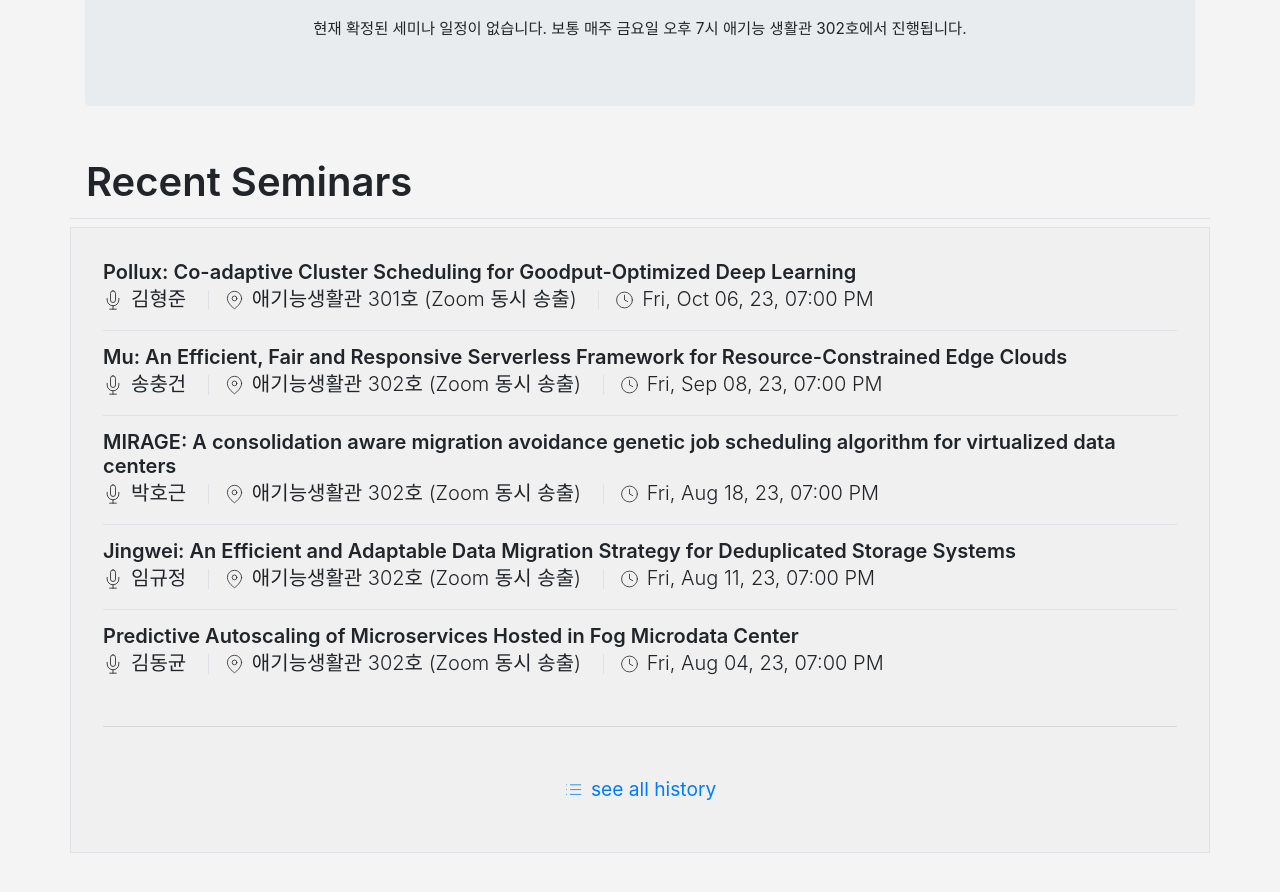
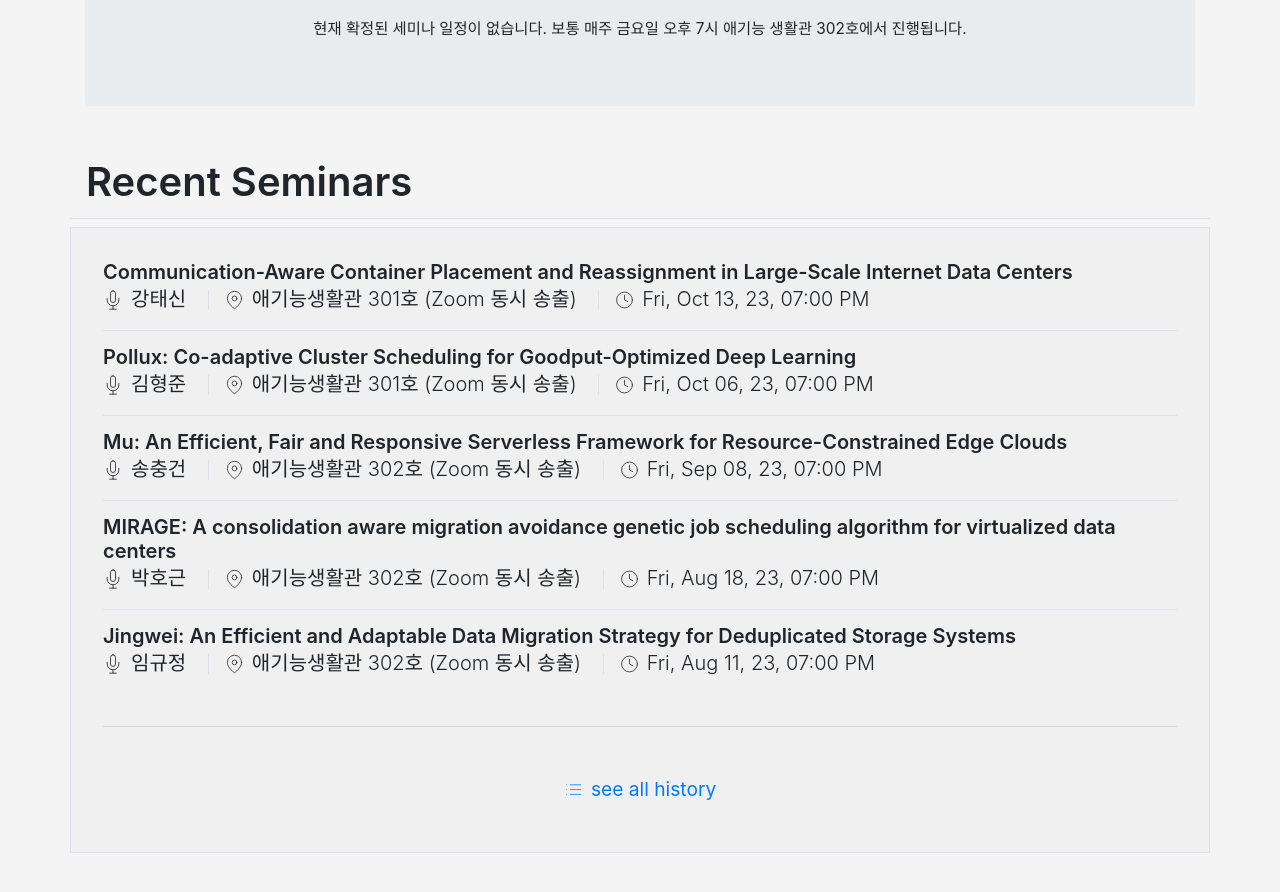
Before and after one commit to KU-Cloud/ku-cloud.github.io, a Jekyll site: the page built from seminar.html, in a window 1280 px wide and 900 px high, scrolled down 355 px. Shown: the top 892 px of the window. Built offline with Jekyll 4.4.1, drawn with Linux system fonts in a browser that asks for light colours.

Commit message:
update seminar

```diff
--- a/_data/seminars.yaml
+++ b/_data/seminars.yaml
@@ -975,3 +975,7 @@
   speacker: 김형준
   date: 2023-10-06T19:00:00.000+0900
   location: 애기능생활관 301호 (Zoom 동시 송출)
+- title: 'Communication-Aware Container Placement and Reassignment in Large-Scale Internet Data Centers'
+  speacker: 강태신
+  date: 2023-10-13T19:00:00.000+0900
+  location: 애기능생활관 301호 (Zoom 동시 송출)
```
